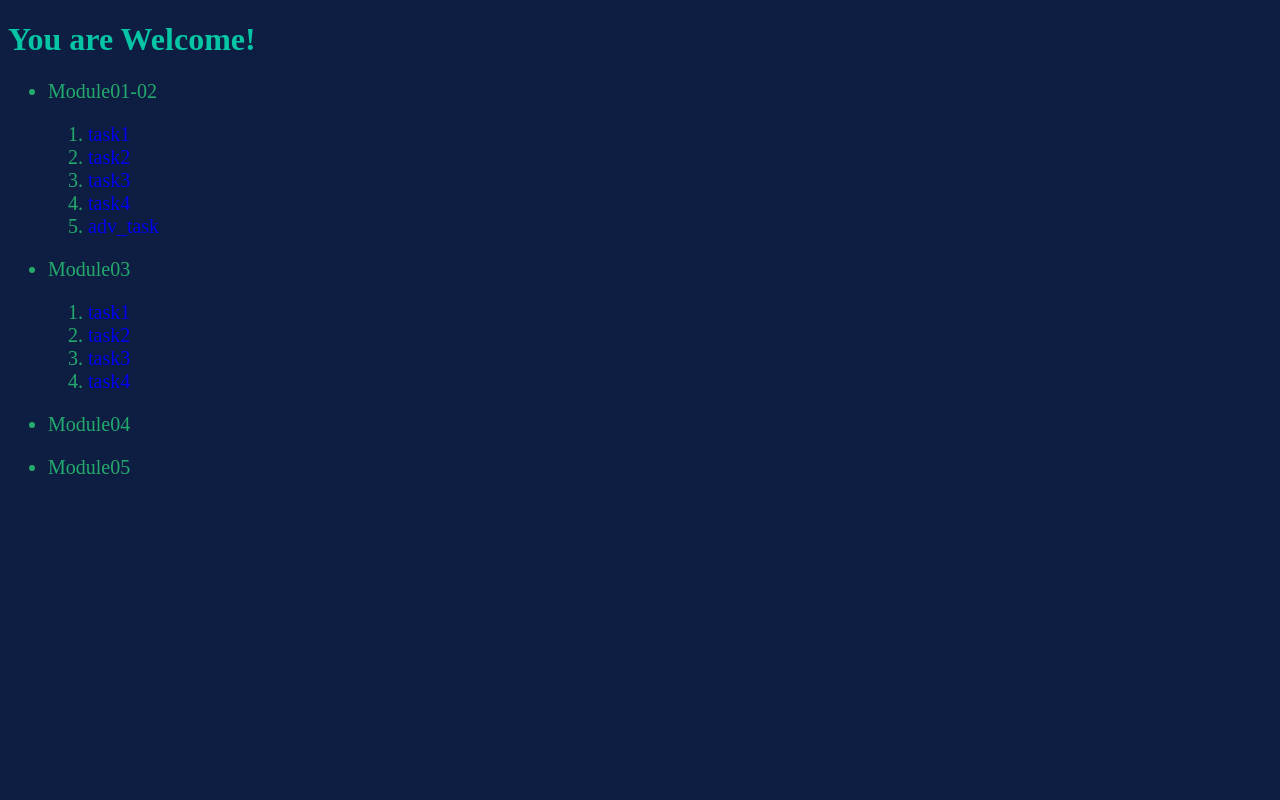
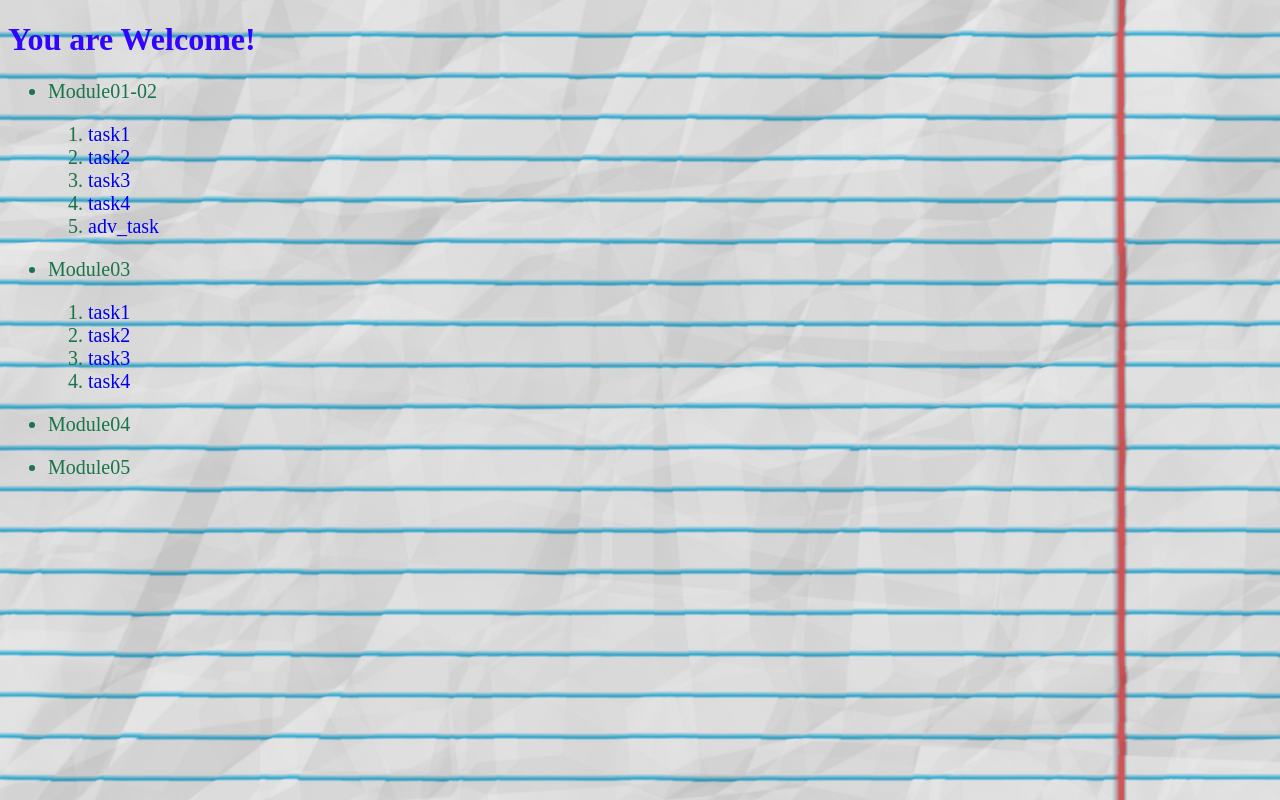
Before and after one commit to ogabura/goit-fe-course, a plain HTML site: page index.html in a window 1280 px wide. Drawn offline with Linux system fonts and the light colour scheme.

Commit message:
background image added

```diff
--- a/css/main.css
+++ b/css/main.css
@@ -1,11 +1,32 @@
-body {background-color: rgb(13, 30, 66);}
+body {background-color: rgb(13, 30, 66);
+    background-image: url(../img/paper@1x.jpg);
+    /*background-repeat: no-repeat;*/
+    background-size: cover
+    /*opacity: 0,5;*/
+}
+/*body:after {
+    content: "";
+    background: url(../img/paper@1x.jpg);
+    opacity: 0.9;
+    top: 0;
+    left: 0;
+    bottom: 0;
+    right: 0;
+    position: absolute;
+    background-size: cover;
+    z-index: -1;
+  }*/
 
-h1 {color: rgb(6, 197, 165);}
+h1 {color: rgb(49, 4, 253);
+}
 
-li {color: rgb(36, 170, 108);
-    font-size: 20px;}
+li {color: rgb(25, 116, 73);
+    font-size: 20px;
+}
 
-a {text-decoration: none;}
+a {text-decoration: none;
+}
 
 a:hover {color: rgb(175, 73, 170);
-    text-decoration: none;}
+    text-decoration: none;
+}
```
Also changed, not shown: img/paper@1x.jpg (added), 1 other file.
